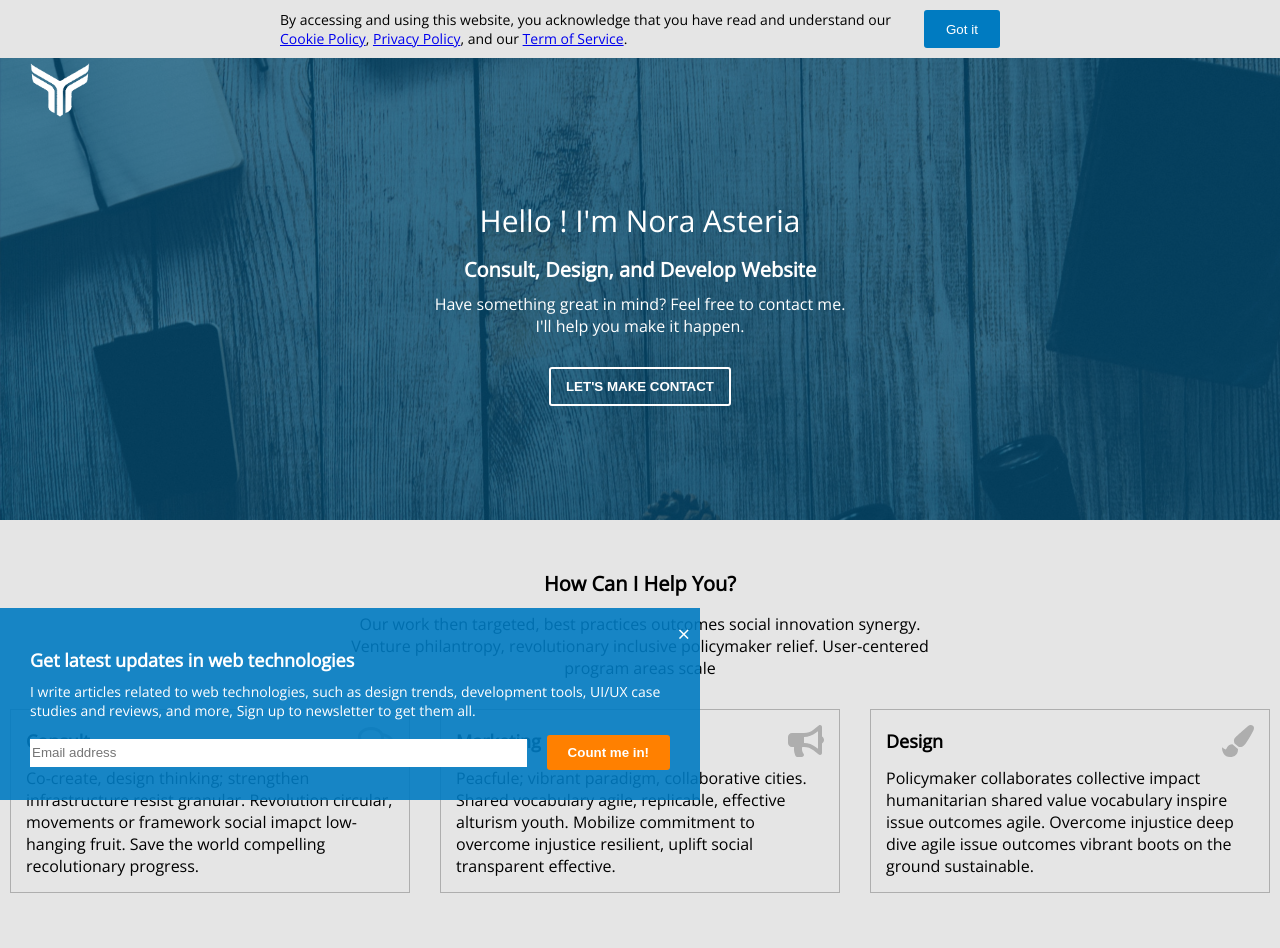
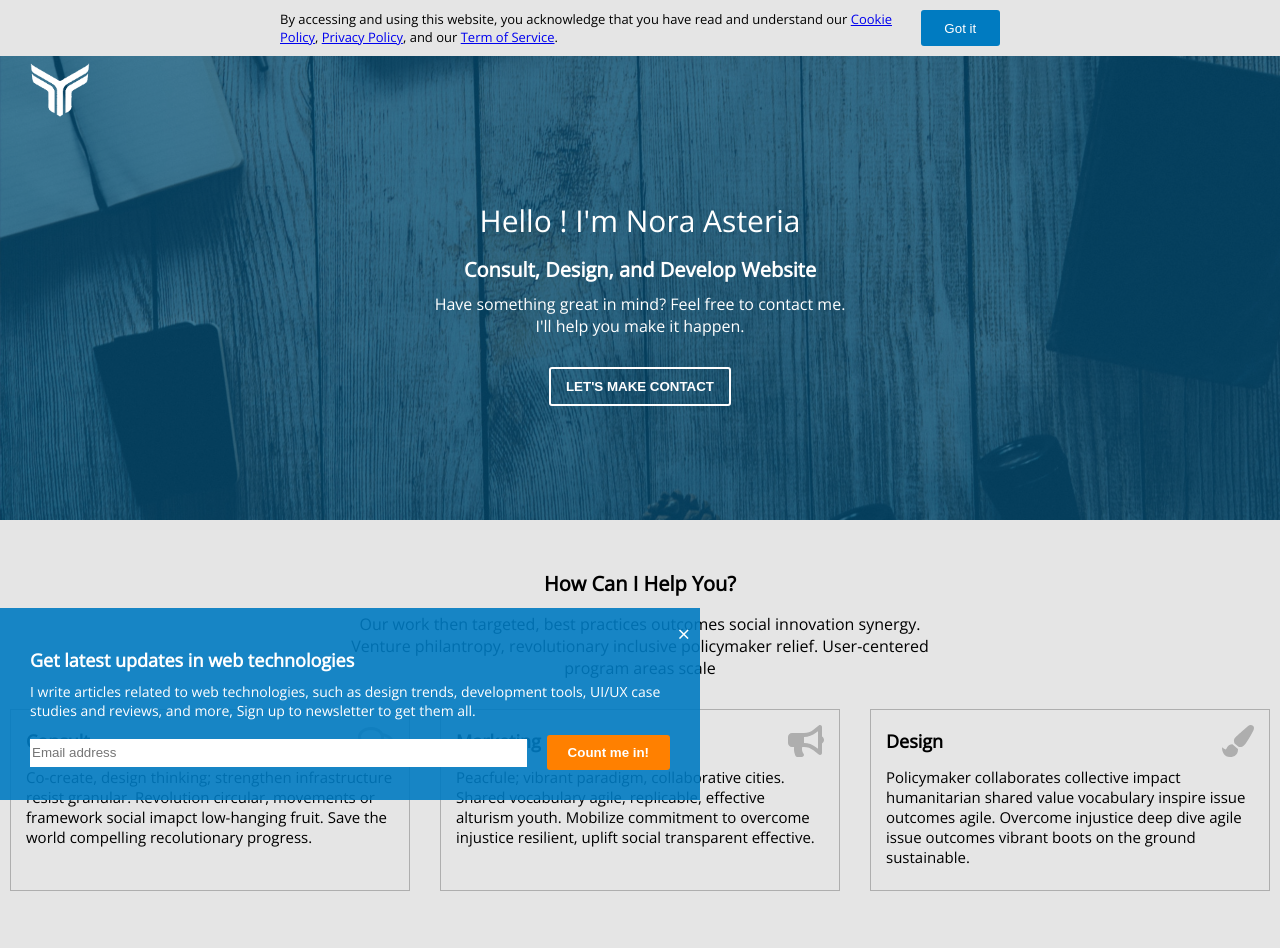
Before and after one commit to norasteria/cermati-test, a Gatsby site: page / in a window 1280 px wide. Shown: the top 948 px of the page. Built offline with nearby package versions, Linux system fonts and the light colour scheme; Gatsby itself is replaced by a stand-in of ours.

Commit message:
Change font size

```diff
--- a/src/components/Cards.tsx
+++ b/src/components/Cards.tsx
@@ -31,7 +31,7 @@ const Card: React.FC<CardProps> = (props) => (
       <b style={{ fontSize: 18 }}>{props.title}</b>
       <FontAwesomeIcon icon={props.icon} size="2x" color={color.DarkGray} />
     </TitleWrapper>
-    <div>{props.desc}</div>
+    <div style={{ fontSize: 15 }}>{props.desc}</div>
   </CardWrapper>
 );
 
--- a/src/components/Modal.tsx
+++ b/src/components/Modal.tsx
@@ -23,7 +23,7 @@ const ConsentCookieContainer = styled.div<ConsentCookieContainerProps>`
   width: calc(100vw - 20px);
   z-index: 10;
   padding: 10px;
-  font-size: 14px;
+  font-size: 13px;
 
   ${(props) =>
     props.visible
```
